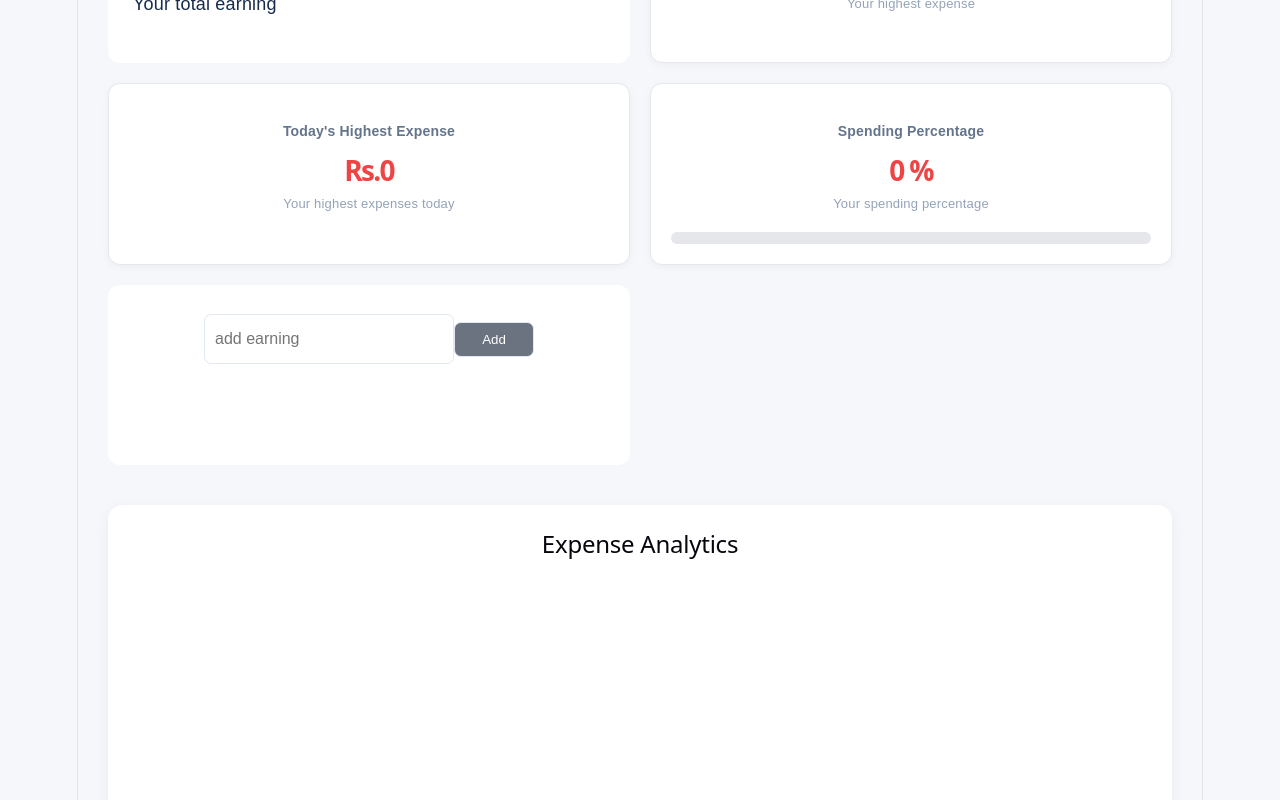
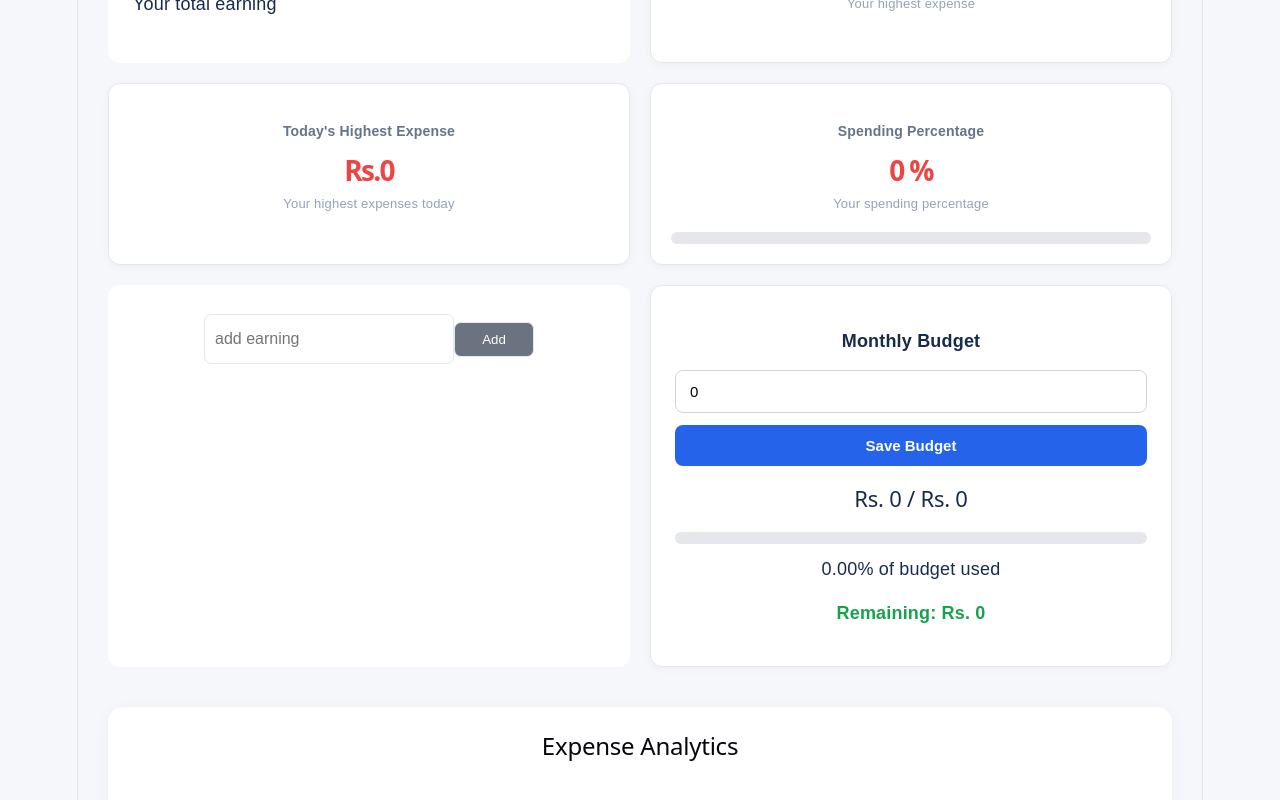
Before and after one commit to Rhishav19/expenses_tracker, a React (Vite) app: page / in a window 1280 px wide. Shown: the part 510-1310 px from the top of the page. Built offline with nearby package versions, Linux system fonts and the light colour scheme.

Commit message:
add monthly budget

```diff
--- a/src/App.css
+++ b/src/App.css
@@ -964,3 +964,137 @@ button {
   border-radius: 20px;
   transition: width 0.5s ease-in-out;
 }
+
+/* MONTHLY BUDGET CARD */
+
+.monthly-budget {
+  background-color: #FFFFFF;
+  border: 1px solid #E5E7EB;
+  border-radius: 12px;
+  padding: 24px;
+  box-shadow: 0 2px 8px rgba(0, 0, 0, 0.04);
+  transition: all 0.2s ease;
+}
+
+.monthly-budget:hover {
+  transform: translateY(-3px);
+  box-shadow: 0 5px 15px rgba(0, 0, 0, 0.08);
+}
+
+.monthly-budget h3 {
+  color: #172B4D;
+  font-size: 18px;
+  font-weight: 600;
+  margin-bottom: 16px;
+}
+
+.monthly-budget h2 {
+  color: #172B4D;
+  font-size: 22px;
+  margin: 20px 0;
+}
+
+/* INPUT */
+
+.budget-input {
+  width: 100%;
+  padding: 12px 14px;
+  border: 1px solid #D1D5DB;
+  border-radius: 8px;
+  font-size: 15px;
+  outline: none;
+  margin-bottom: 12px;
+  transition: border-color 0.2s ease;
+}
+
+.budget-input:focus {
+  border-color: #2563EB;
+}
+
+/* BUTTON */
+
+.budget-button {
+  width: 100%;
+  padding: 12px;
+  background-color: #2563EB;
+  color: white;
+  border: none;
+  border-radius: 8px;
+  font-size: 15px;
+  font-weight: 600;
+  cursor: pointer;
+  transition: background-color 0.2s ease;
+}
+
+.budget-button:hover {
+  background-color: #1D4ED8;
+}
+
+/* PROGRESS BAR */
+
+.monthly-budget .progress-bar {
+  width: 100%;
+  height: 12px;
+  background-color: #E5E7EB;
+  border-radius: 20px;
+  overflow: hidden;
+  margin: 12px 0;
+}
+
+.monthly-budget .progress-fill {
+  height: 100%;
+  background-color: #16A34A;
+  border-radius: 20px;
+  transition: width 0.5s ease;
+}
+
+/* REMAINING BUDGET */
+
+.monthly-budget h3:last-of-type {
+  margin-top: 18px;
+  color: #16A34A;
+}
+
+/* WARNING */
+
+.budget-warning {
+  color: #DC2626;
+  font-weight: 600;
+  font-size: 14px;
+  margin-top: 12px;
+}
+
+/* DARK MODE */
+
+.dark-app-container .monthly-budget {
+  background-color: #1F2937;
+  border-color: #374151;
+}
+
+.dark-app-container .monthly-budget h2,
+.dark-app-container .monthly-budget h3 {
+  color: #F9FAFB;
+}
+
+.dark-app-container .budget-input {
+  background-color: #111827;
+  color: white;
+  border-color: #374151;
+}
+
+.dark-app-container .budget-input:focus {
+  border-color: #60A5FA;
+}
+
+.dark-app-container .monthly-budget .progress-bar {
+  background-color: #374151;
+}
+
+.dark-app-container .monthly-budget h3:last-of-type {
+  color: #4ADE80;
+}
+.budget-warning {
+  color: #DC2626;
+  font-weight: 600;
+  margin-top: 12px;
+}
--- a/src/App.jsx
+++ b/src/App.jsx
@@ -46,6 +46,11 @@ function App(){
   let [searchTerm, setSearchTerm] = useState("");
   let [selectedCategory, setSelectedCategory] = useState("all");
   let [sortOrder,setSortOrder] = useState("newest");
+  let [monthlyBudget, setMonthlyBudget] = useState(() => {
+  let savedBudget = localStorage.getItem("mybudget");
+
+  return savedBudget ? Number(savedBudget) : 0;
+});
 
 
   const updateEarning=(event)=>{
@@ -58,7 +63,43 @@ function App(){
   setNewEarning("");
 };
 
+const updateMonthlyBudget = (event)=>{
+  setMonthlyBudget(event.target.value);
+}
 
+const addMonthlyBudget = () => {
+  const budget = Number(monthlyBudget);
+
+  if (budget <= 0) {
+    alert("Please enter a valid budget");
+    return;
+  }
+
+  localStorage.setItem("mybudget", budget);
+  alert("Monthly budget saved successfully!");
+};
+const currentMonth = new Date().getMonth();
+const currentYear = new Date().getFullYear();
+
+const monthlyExpenses = expense
+  .filter((item) => {
+    const expenseDate = new Date(item.date + "T00:00:00");
+
+    return (
+      expenseDate.getMonth() === currentMonth &&
+      expenseDate.getFullYear() === currentYear
+    );
+  })
+  .reduce((total, item) => total + Number(item.amount), 0);
+
+  let remainingBudget = monthlyBudget - monthlyExpenses;
+
+let budgetPercentage =
+  monthlyBudget > 0
+    ? (monthlyExpenses / monthlyBudget) * 100
+    : 0;
+
+let budgetProgress = Math.min(budgetPercentage, 100);
 
   const updateSetNewId=(event)=>{
     setNewExpense({...newExpense,id:event.target.value});
@@ -291,6 +332,47 @@ return (
         <input type="number" className="earning-input" placeholder="add earning" onChange={updateEarning} value={newEarning}/>
         <button className="add-earning-btn" onClick={addEarning}>Add</button>
       </div>
+      <div className="monthly-budget">
+  <h3>Monthly Budget</h3>
+
+  <input
+    type="number"
+    className="budget-input"
+    placeholder="Enter monthly budget"
+    value={monthlyBudget}
+    onChange={updateMonthlyBudget}
+  />
+
+  <button
+    className="budget-button"
+    onClick={addMonthlyBudget}
+  >
+    Save Budget
+  </button>
+
+  <h2>Rs. {monthlyExpenses} / Rs. {monthlyBudget}</h2>
+
+  <div className="progress-bar">
+    <div
+      className="progress-fill"
+      style={{ width: `${budgetProgress}%` }}
+    />
+  </div>
+
+  <p>
+    {budgetPercentage.toFixed(2)}% of budget used
+  </p>
+
+  <h3>
+    Remaining: Rs. {remainingBudget}
+  </h3>
+
+  {remainingBudget < 0 && (
+    <p className="budget-warning">
+      Warning! You have exceeded your monthly budget.
+    </p>
+  )}
+</div>
 
     </div>
     <section className="expense-analytics">
```
